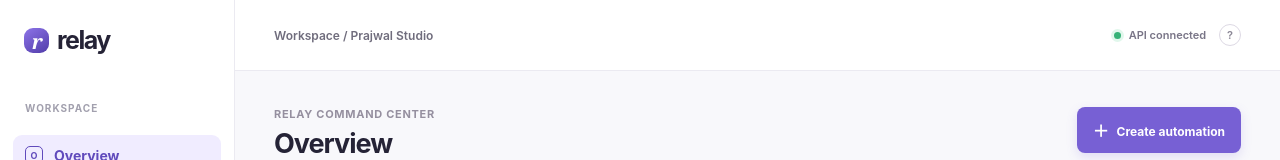
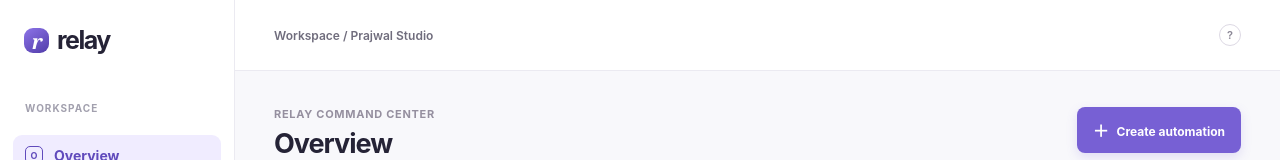
Before and after one commit to Prajwal0598/AI-Project-V1, a Next.js app in the folder apps/web/: page / in a window 1280 px wide. Shown: the top 160 px of the page. Built offline with nearby package versions, Linux system fonts and the light colour scheme; no server answers; sample sign-in values are in the browser's storage.

Commit message:
fix: remove API connected status tag from top bar
Not appropriate to show merchants a raw API-connectivity indicator in the UI.

```diff
--- a/apps/web/components/app-shell.tsx
+++ b/apps/web/components/app-shell.tsx
@@ -51,7 +51,7 @@
       <nav>{items.map(([label, href, mark]) => <Link key={href} href={href} className={`app-nav-link ${pathname === href ? "selected" : ""}`}><b>{mark}</b>{label}{label === "Inbox" && !!openConversations && <i>{openConversations}</i>}{label === "Orders" && !!ordersNeedingAction && <i>{ordersNeedingAction}</i>}</Link>)}</nav>
       <div className="app-sidebar-footer"><div className="app-upgrade"><strong>AI sales agent</strong><small>Auto-reply is active</small></div><Link href="/settings" className="app-account"><span>PS</span><div><strong>Prajwal Studio</strong><small>Growth plan</small></div></Link><button className="app-logout" onClick={logout}>Log out</button></div>
     </aside>
-    <section className="app-main"><header className="app-topbar"><span>Workspace / Prajwal Studio</span><div><span className="app-live-dot" /> API connected <button aria-label="Help">?</button></div></header><div className="screen-page"><div className="screen-heading"><div><p>Relay command center</p><h1>{title}</h1><span>{subtitle}</span></div>{action}</div>{children}</div></section>
+    <section className="app-main"><header className="app-topbar"><span>Workspace / Prajwal Studio</span><div><button aria-label="Help">?</button></div></header><div className="screen-page"><div className="screen-heading"><div><p>Relay command center</p><h1>{title}</h1><span>{subtitle}</span></div>{action}</div>{children}</div></section>
   </main>;
 }
 
```
